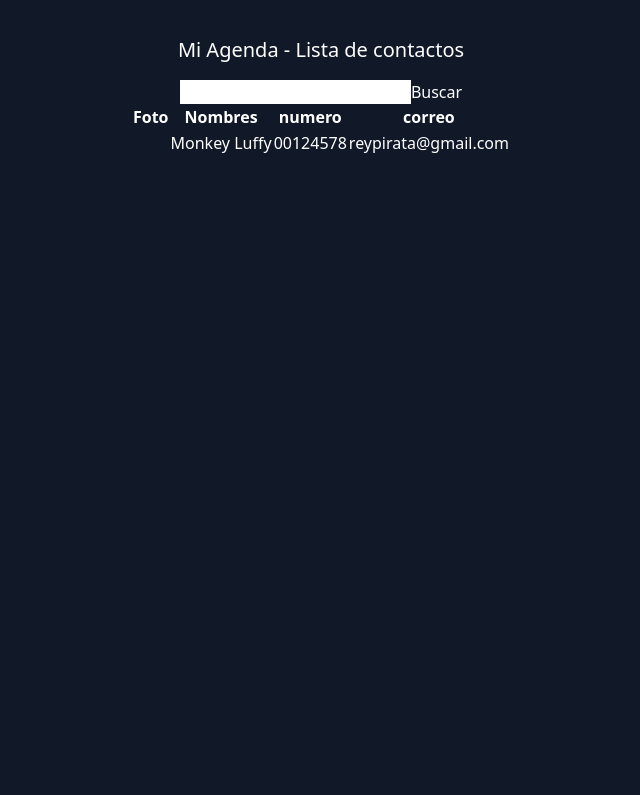
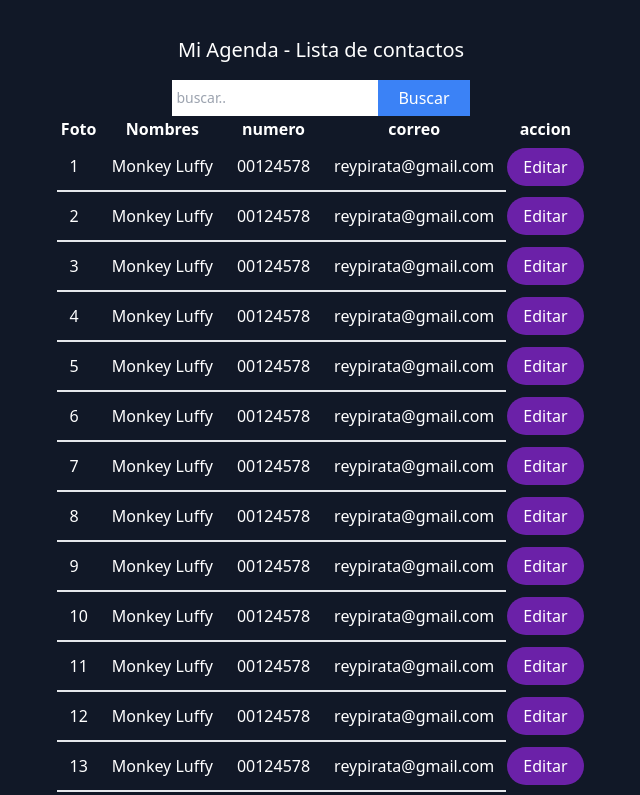
Before and after one commit to josehb96/MyVueAgenda, a Vue app in the folder VueAgenda/: page / in a window 1280 px wide. Shown: the top 795 px of the page, without its empty margins (319-959 px from the left). Built offline with nearby package versions, Linux system fonts and the light colour scheme.

Commit message:
v-for directive in design

```diff
--- a/VueAgenda/src/App.vue
+++ b/VueAgenda/src/App.vue
@@ -9,24 +9,31 @@
 <template>
   <div class="flex items-center flex-col p-5">
     <h1 class="text-xl m-4">{{ title }}</h1>
-    <div>
-      <input type="text">
-      <button @click="buscarContacto">Buscar</button>
+    <div class="flex items-center">
+      <input
+        type="text"
+        class="block flex-1 border-0 bg-white py-1.5 pl-1 text-gray-900 placeholder:text-gray-400 focus:ring-0 sm:text-sm sm:leading-6"
+        placeholder="buscar..">
+      <button class="bg-blue-500 py-1.5 px-5">Buscar</button>
     </div>
     <div>
-      <table>
+      <table class="table-fixed">
         <thead>
           <th>Foto</th>
           <th>Nombres</th>
           <th>numero</th>
           <th>correo</th>
+          <th>accion</th>
         </thead>
         <tbody>
-          <tr>
-            <td></td>
-            <td>Monkey Luffy</td>
-            <td>00124578</td>
-            <td>reypirata@gmail.com</td>
+          <tr v-for="n in 20">
+            <td class="p-3 border-b-2">{{ n }}</td>
+            <td class="p-3 border-b-2">Monkey Luffy</td>
+            <td class="p-3 border-b-2">00124578</td>
+            <td class="p-3 border-b-2">reypirata@gmail.com</td>
+            <td>
+              <a href="#" class="py-2 px-4 bg-purple-800 rounded-full">Editar</a>
+            </td>
           </tr>
         </tbody>
       </table>
```
